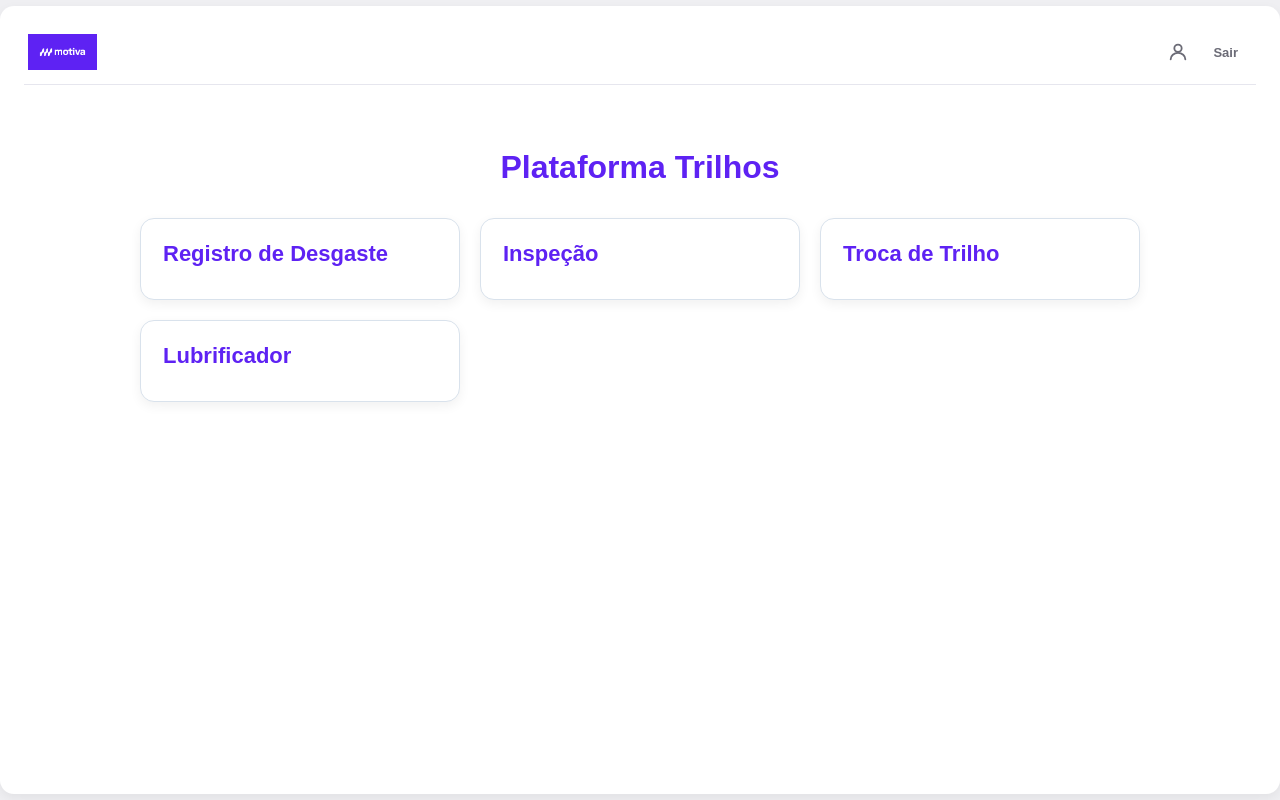
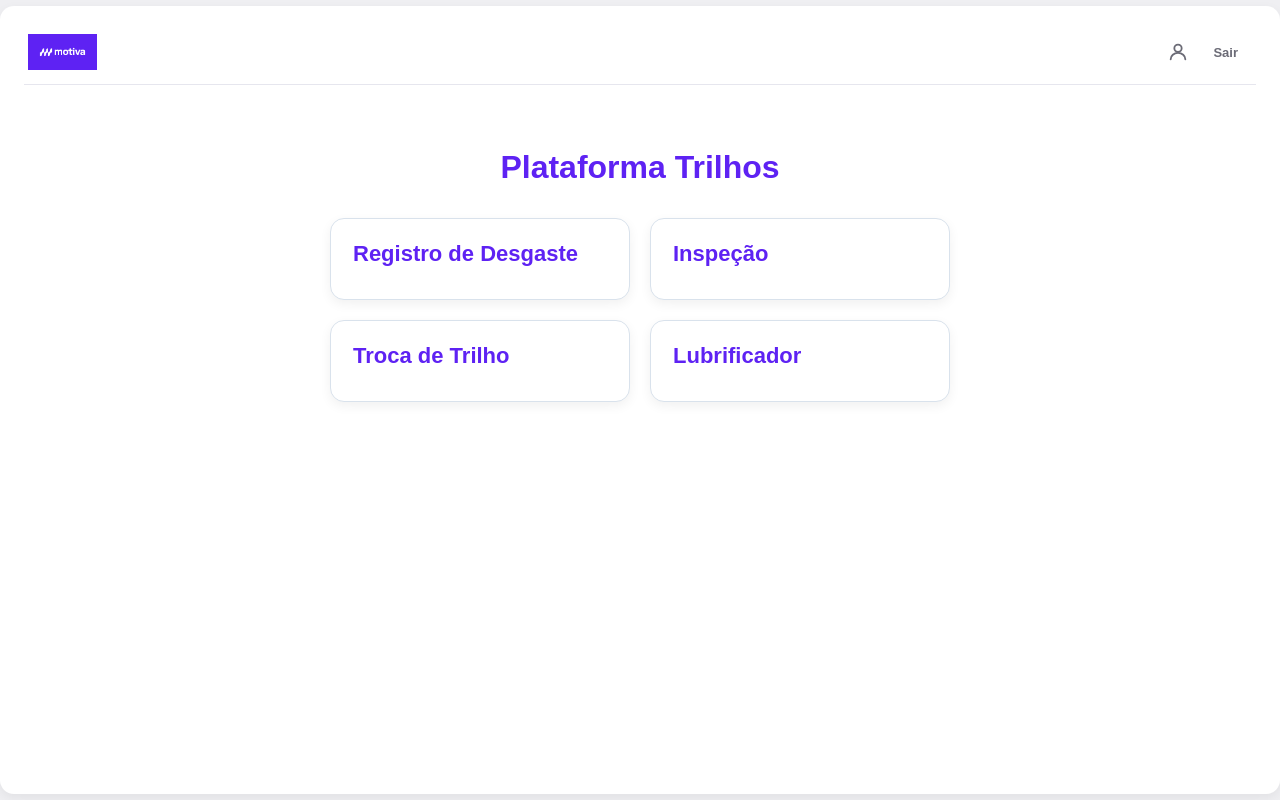
Before and after one commit to WillianVieira89/Plataforma_Trilhos, a Django app: page / in a window 1280 px wide. Run offline with Django 5.2, Linux system fonts and the light colour scheme; the visitor is signed in with stand-in values (Sample User, id 1).

Commit message:
Fix: corrigir grid da tela inicial para layout 2x2
Reduz max-width de 1000px/930px para 620px e minmax para 280px,
garantindo exatamente 2 colunas em telas largas. Remove override
responsivo redundante (.hub-grid max-width: 100%) do @media.

Co-Authored-By: Claude Sonnet 4.6 <noreply@anthropic.com>

```diff
--- a/desgaste/static/desgaste/css/style.css
+++ b/desgaste/static/desgaste/css/style.css
@@ -278,9 +278,9 @@ a.btn:hover {
 
 .hub-grid {
     display: grid;
-    grid-template-columns: repeat(auto-fit, minmax(240px, 1fr));
+    grid-template-columns: repeat(auto-fit, minmax(280px, 1fr));
     gap: 20px;
-    max-width: 930px;
+    max-width: 620px;
     margin: 0 auto;
 }
 
@@ -504,7 +504,4 @@ th {
         font-size: 1.7rem;
     }
 
-    .hub-grid {
-        max-width: 100%;
-    }
 }
--- a/desgaste/templates/desgaste/tela_inicial.html
+++ b/desgaste/templates/desgaste/tela_inicial.html
@@ -53,7 +53,7 @@
         display: grid;
         grid-template-columns: repeat(auto-fit, minmax(280px, 1fr));
         gap: 20px;
-        max-width: 1000px;
+        max-width: 620px;
         margin: 0 auto;
     }
 
```
